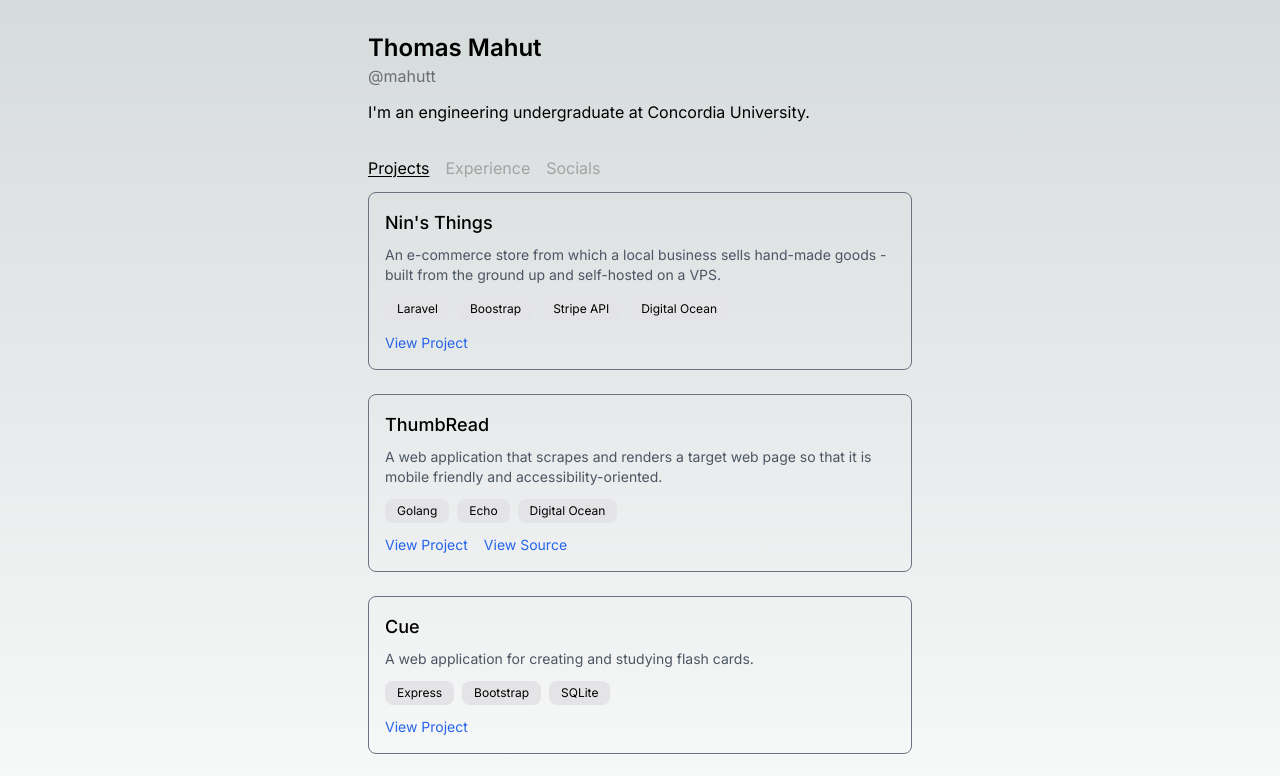
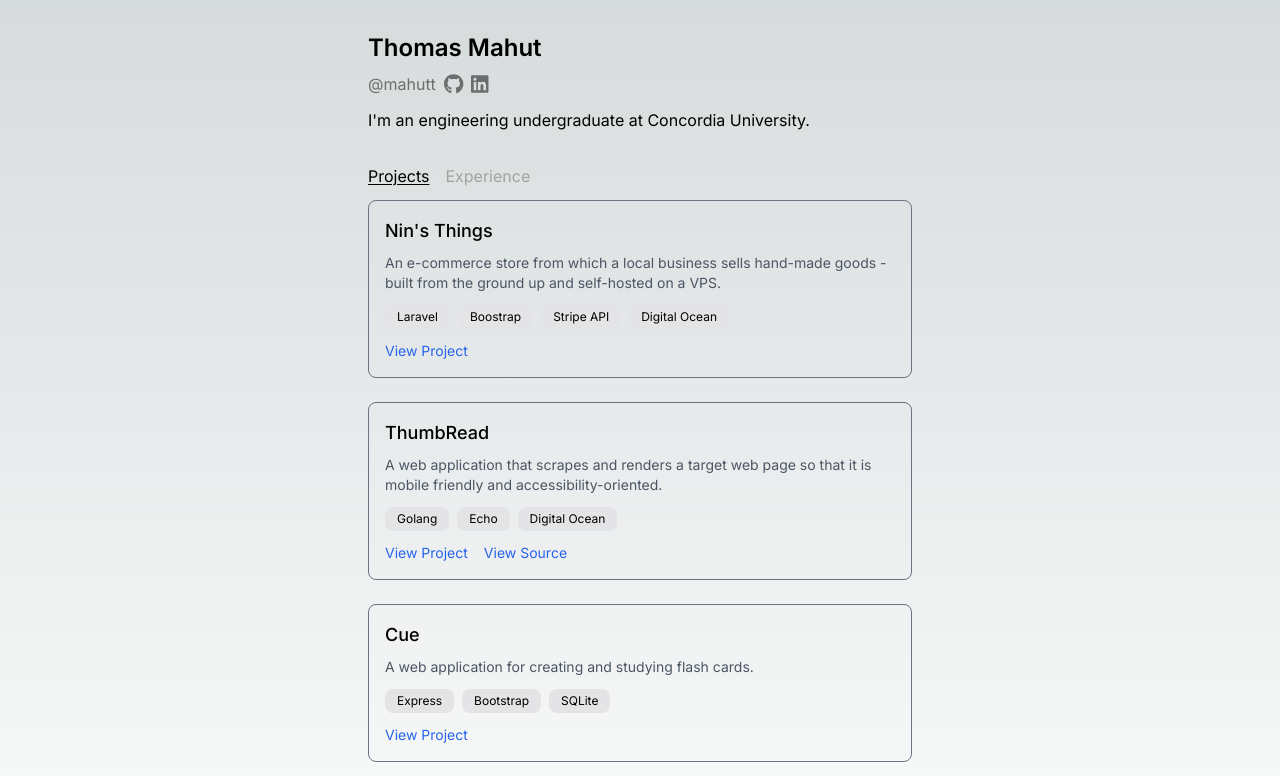
Before and after one commit to mahutt/portfolio, a Next.js app: page /projects in a window 1280 px wide. Shown: the top 776 px of the page. Built offline with nearby package versions, Linux system fonts and the light colour scheme.

Commit message:
Add links to socials

```diff
--- a/app/components/Header.js
+++ b/app/components/Header.js
@@ -2,6 +2,8 @@
 
 import Link from "next/link";
 import { usePathname } from "next/navigation";
+import { FontAwesomeIcon } from "@fortawesome/react-fontawesome";
+import { faGithub, faLinkedin } from "@fortawesome/free-brands-svg-icons";
 
 export default function Header() {
     const pathname = usePathname();
@@ -9,7 +11,6 @@ export default function Header() {
     const navItems = [
         { href: "/projects", label: "Projects" },
         { href: "/experience", label: "Experience" },
-        { href: "/socials", label: "Socials" },
     ];
 
     return (
@@ -17,7 +18,15 @@ export default function Header() {
             <div className="flex flex-col mb-5">
                 <div className="mb-3">
                     <p className="text-2xl font-semibold">Thomas Mahut</p>
-                    <p className="opacity-50">@mahutt</p>
+                    <div className="mt-2 flex flex-row gap-2 opacity-50">
+                        <p>@mahutt</p>
+                        <a href="https://github.com/mahutt">
+                            <FontAwesomeIcon icon={faGithub} size="lg" />
+                        </a>
+                        <a href="https://www.linkedin.com/in/mahutt/">
+                            <FontAwesomeIcon icon={faLinkedin} size="lg" />
+                        </a>
+                    </div>
                 </div>
                 <p>
                     I&apos;m an engineering undergraduate at Concordia
--- a/app/layout.js
+++ b/app/layout.js
@@ -2,6 +2,9 @@ import { Inter } from "next/font/google";
 import Header from "./components/Header";
 
 import "./globals.css";
+
+// Loading fontawesome styles before rendering icons to avoid flickering
+import "@fortawesome/fontawesome-svg-core/styles.css";
 
 const inter = Inter({ subsets: ["latin"] });
 
--- a/app/socials/page.js
+++ /dev/null
@@ -1,10 +0,0 @@
-import React from "react";
-
-export default function PlaceholderPage() {
-    return (
-        <div>
-            <h1>Socials</h1>
-            <p>(page)</p>
-        </div>
-    );
-}
```
Also changed, not shown: package.json (+7 -5 lines), 1 other file (tests, documents, lock files or other folders).
